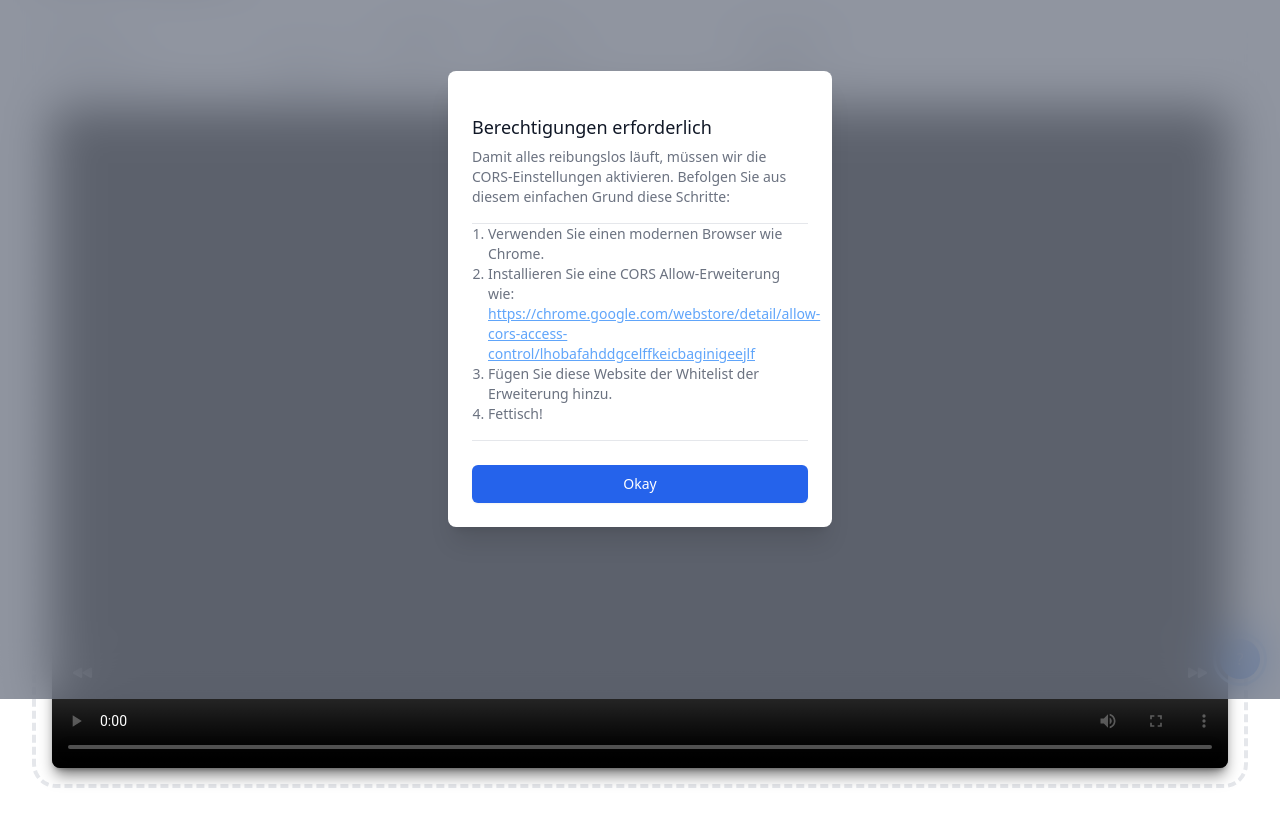
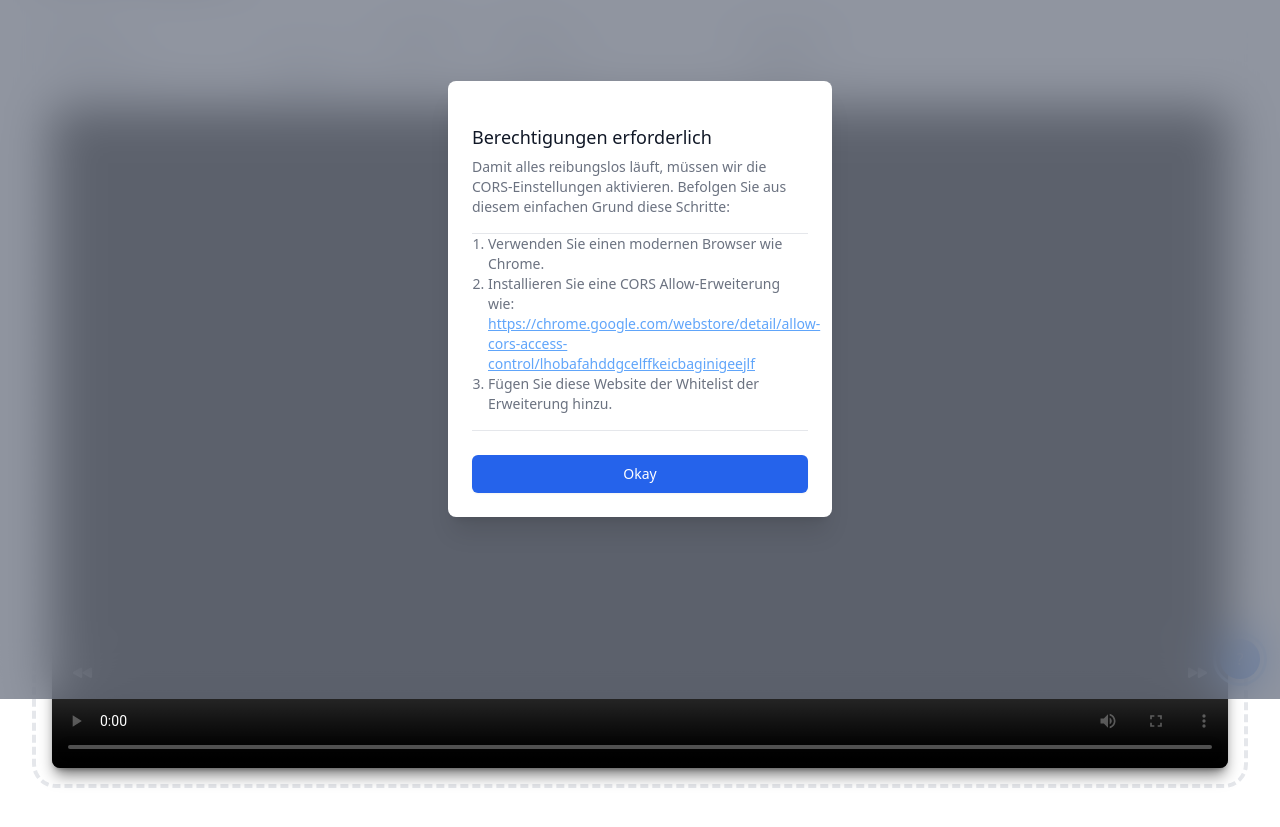
Before and after one commit to mv-stns/skillUncapped, a website: page index.html in a window 1280 px wide. Shown: the part 101-928 px from the top of the page. Drawn offline with nearby package versions, Linux system fonts and the light colour scheme.

Commit message:
Removed Fettisch for Webhook testing

```diff
--- a/index.html
+++ b/index.html
@@ -26,7 +26,6 @@
                 <li >Verwenden Sie einen modernen Browser wie Chrome.</li>
                 <li >Installieren Sie eine CORS Allow-Erweiterung wie: <a a class="decoration-solid underline text-blue-400" href="https://chrome.google.com/webstore/detail/allow-cors-access-control/lhobafahddgcelffkeicbaginigeejlf" target="_blank">https://chrome.google.com/webstore/detail/allow-cors-access-control/lhobafahddgcelffkeicbaginigeejlf</a></li>
                 <li >Fügen Sie diese Website der Whitelist der Erweiterung hinzu.</li>
-                <li >Fettisch!</li>
               </ol>
               </p>
             </div>
```
